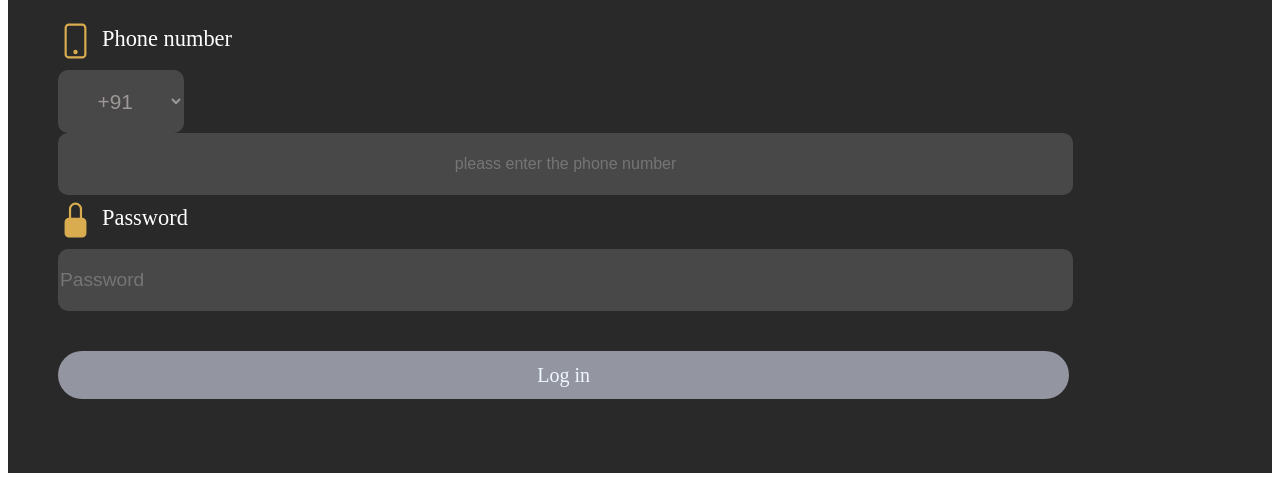
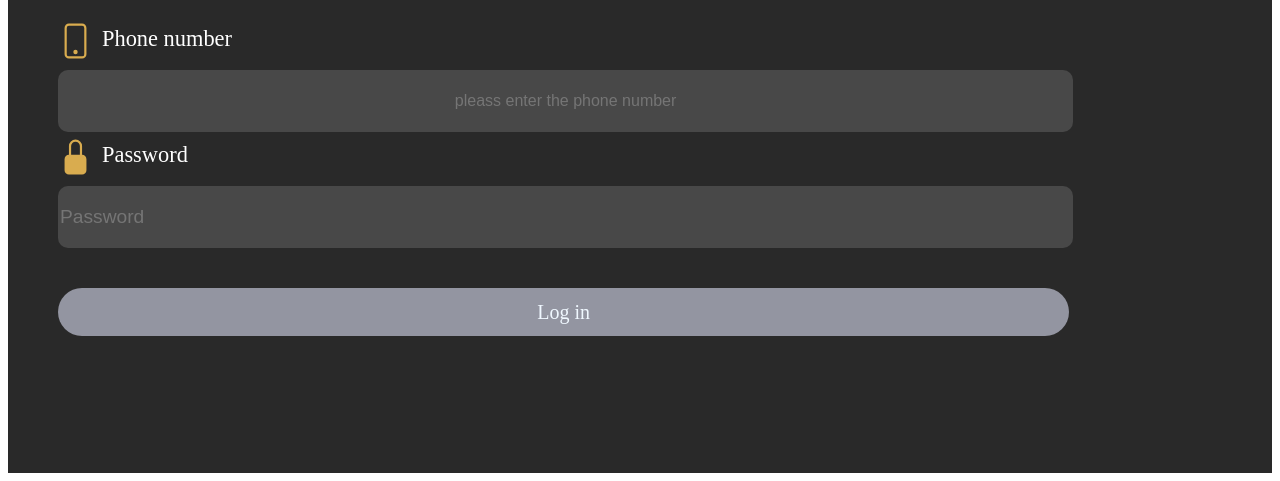
Before and after one commit to Uckbro/bdgWin, a plain HTML site: page index.html in a window 1280 px wide. Shown: the part 335-816 px from the top of the page. Drawn offline with Linux system fonts and the light colour scheme.

Commit message:
Update index.html

```diff
--- a/index.html
+++ b/index.html
@@ -3,7 +3,7 @@
 <head>
     <meta charset="UTF-8">
     <meta name="viewport" content="width=device-width, initial-scale=1.0">
-    <title>BDG Win</title>
+    <title>Document</title>
     <link rel="stylesheet" href="style.css">
 </head>
 <body>
@@ -55,10 +55,10 @@
             <span> Phone number</span>
         </div>
         <div class="phoneInput_input">
-            <select name="" id="" class="select_contry">
+            <!-- <select name="" id="" class="select_contry">
                 <option value="">+91</option>
-                <!-- <option value="">+97</option> -->
-            </select>
+                <option value="">+97</option>
+            </select> -->
             <input class="enter_number" id="fname" name="fname" type="text" placeholder="pleass enter the phone number">
         </div>
        </div>
```
